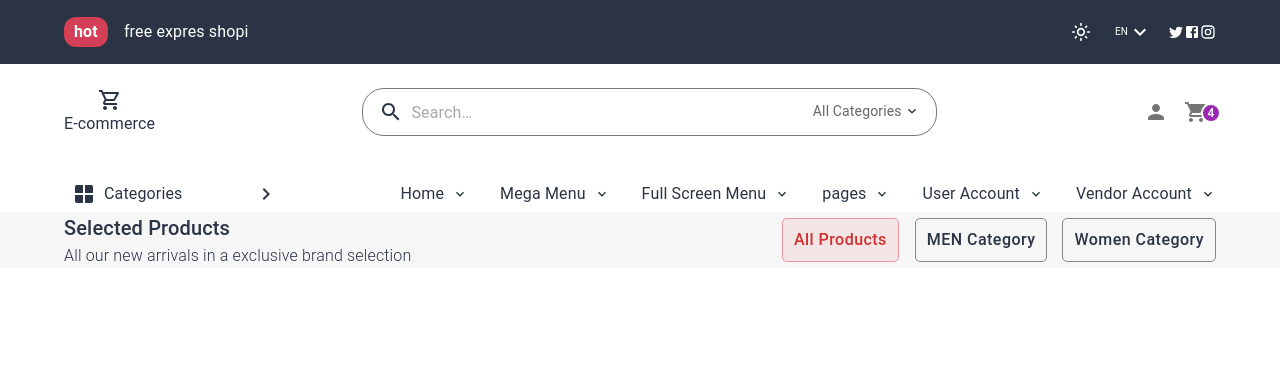
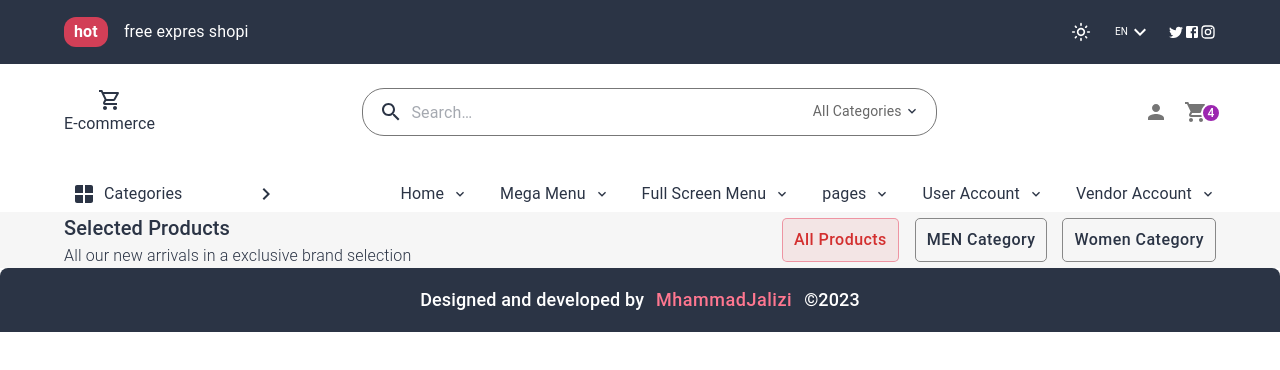
Before and after one commit to mohammadjalizi/E-commerce-projec, a React (Vite) app: page / in a window 1280 px wide. Shown: the top 370 px of the page. Built offline with nearby package versions, Linux system fonts and the light colour scheme.

Commit message:
Add file footer

```diff
--- a/src/App.jsx
+++ b/src/App.jsx
@@ -7,6 +7,7 @@ import Header3 from "./components/header/Header3";
 import Hero from "./components/heroseaction/Hero";
 import Header2 from "./components/header/Header2";
 import Main from "./components/main/Main";
+import Footer from "./components/footer/Footer";
 
 
 function App() {
@@ -31,6 +32,7 @@ function App() {
           {/* <Hero /> */}
           <Main />
         </Box>
+      <Footer/>
       </ThemeProvider>
     </ColorModeContext.Provider>
   );
--- /dev/null
+++ b/src/components/footer/Footer.jsx
@@ -0,0 +1,40 @@
+import { Box, Button, Typography } from "@mui/material";
+
+const Footer = () => {
+  return (
+    <Box
+      sx={{
+        bgcolor: "#2B3445",
+        py: 1.3,
+        borderTopLeftRadius: 8,
+        borderTopRightRadius: 8,
+      }}
+    >
+      <Typography
+        justifyContent={"center"}
+        display={"flex"}
+        alignItems={"center"}
+        color={"HighlightText"}
+        variant="h6"
+        sx={{ fontSize: 18 }}
+      >
+        Designed and developed by
+        <Button
+          sx={{
+            mx: 0.5,
+            fontSize: "18px",
+            textTransform: "capitalize",
+            color: "#ff7790",
+          }}
+          variant="text"
+          color="primary"
+        >
+         MhammadJalizi
+        </Button>
+        ©2023
+      </Typography>
+    </Box>
+  );
+};
+
+export default Footer;
```
